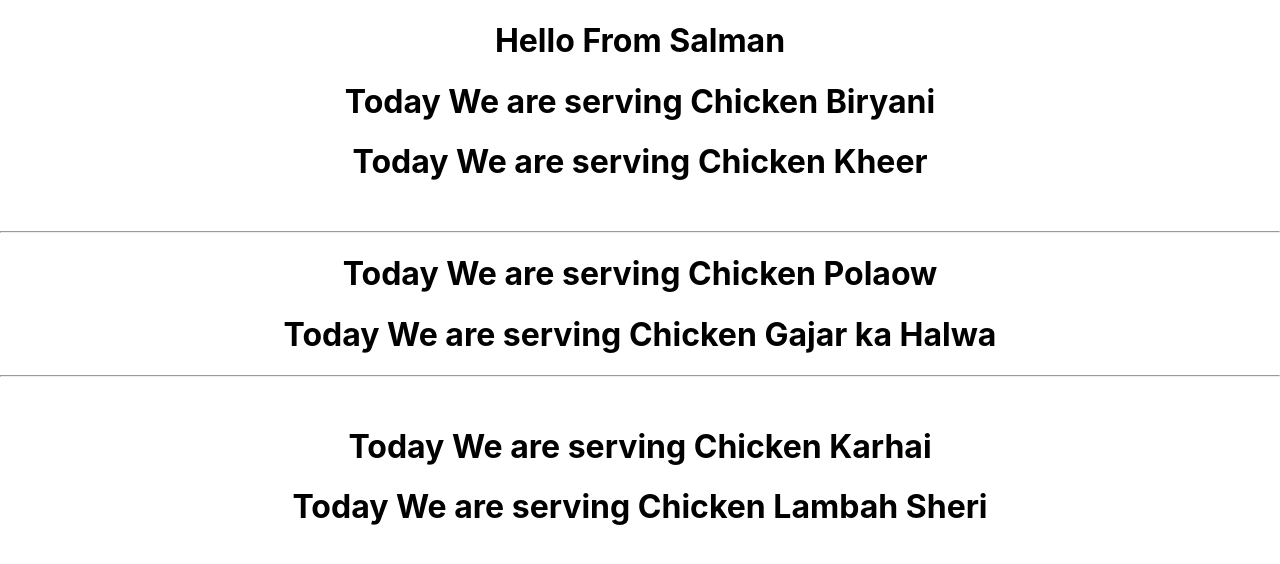
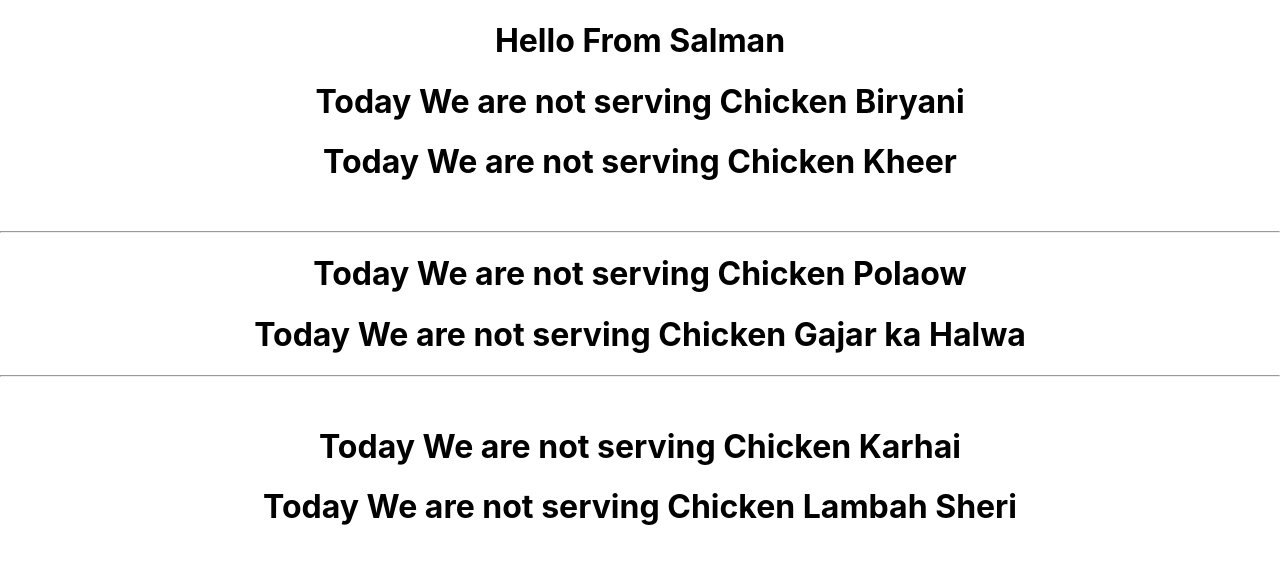
Before and after one commit to Salman-Raza-stack/boot-champ-react-app1, a React (Create React App) app: page / in a window 1280 px wide. Shown: the top 564 px of the page. Built offline with nearby package versions, Linux system fonts and the light colour scheme.

Commit message:
Update dinner.js

```diff
--- a/src/dinner.js
+++ b/src/dinner.js
@@ -3,8 +3,8 @@ import React from "react";
 function Dinner(props) {
   return (
     <div>
-      <h1>Today We are serving Chicken {props.dishName}</h1>
-      <h1>Today We are serving Chicken {props.sweets}</h1>
+      <h1>Today We are not serving Chicken {props.dishName}</h1>
+      <h1>Today We are not serving Chicken {props.sweets}</h1>
     </div>
   );
 }
```
